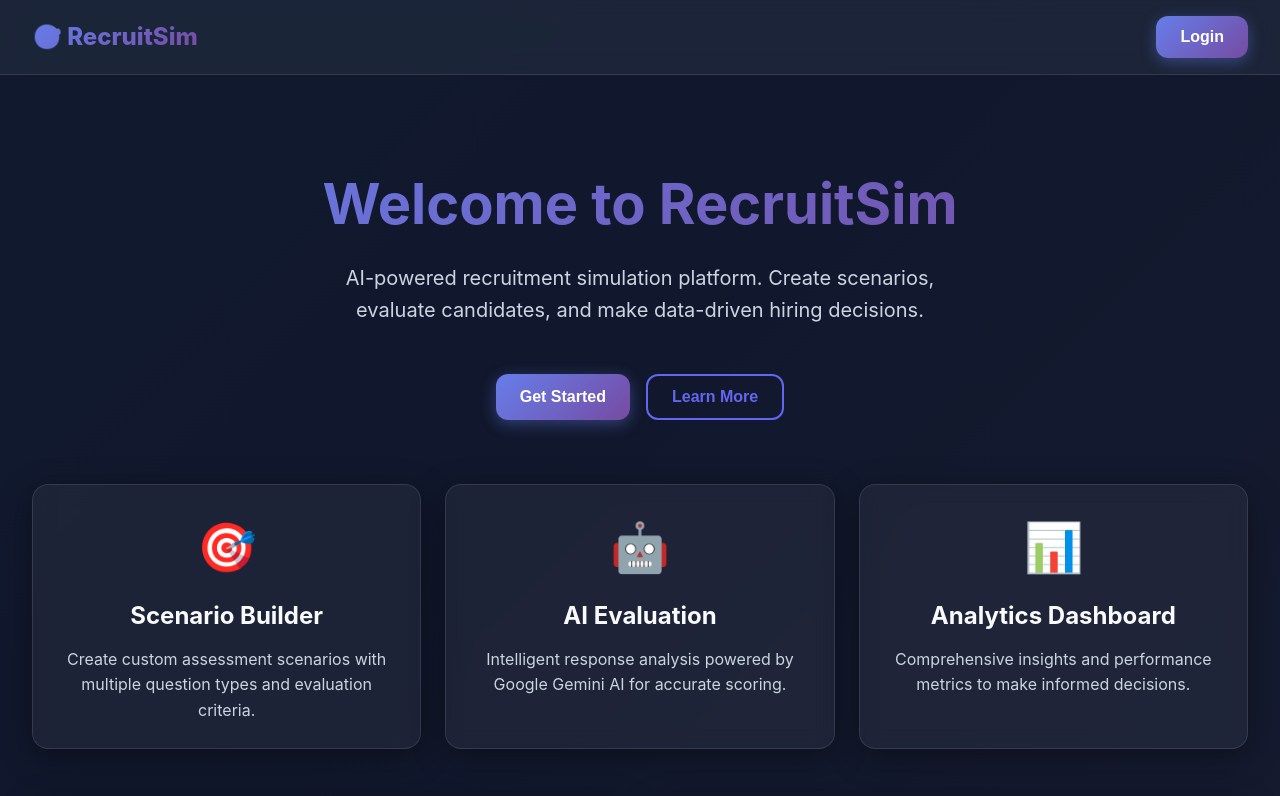
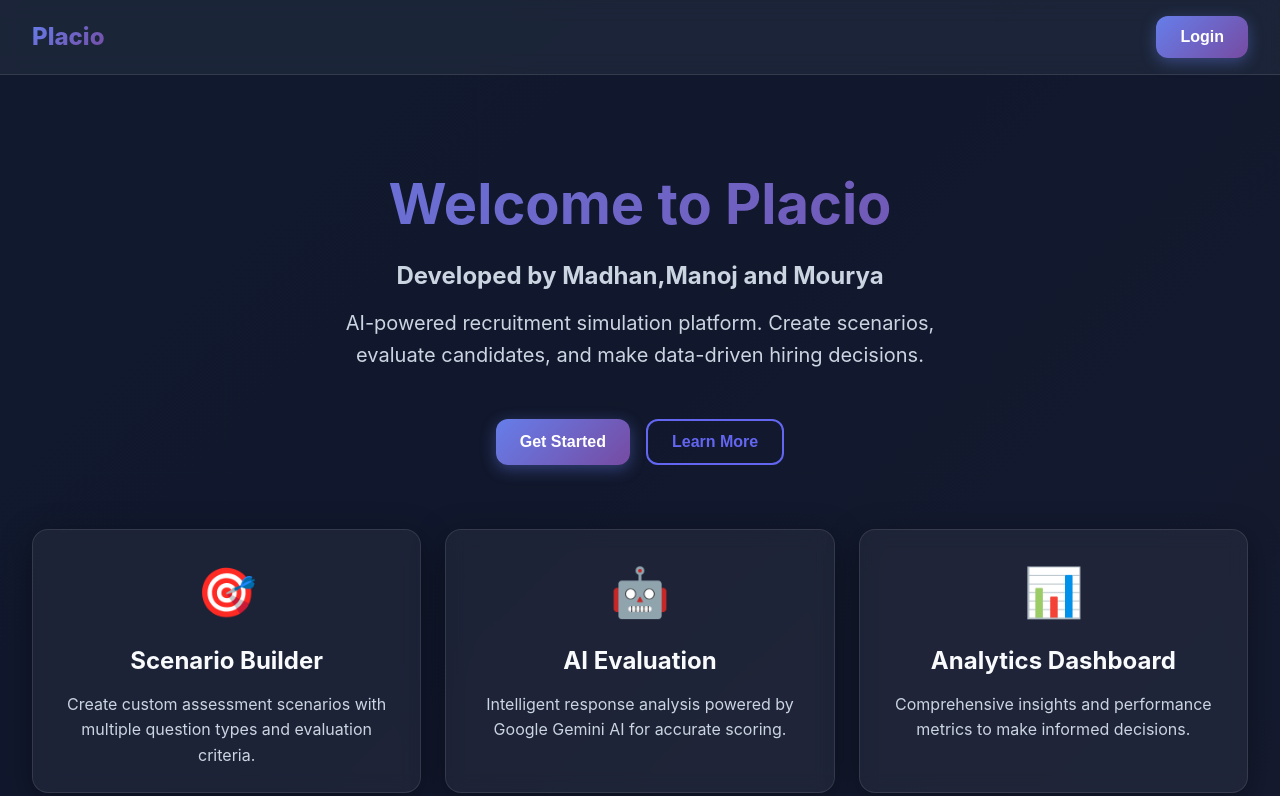
Before and after one commit to madhanmatthew/InnovateXHackfest2025, a website: page index.html in a window 1280 px wide. Shown: the top 796 px of the page. Drawn offline with Linux system fonts and the light colour scheme.

Commit message:
Feat : changed website name

```diff
--- a/index.html
+++ b/index.html
@@ -1,16 +1,18 @@
 <!DOCTYPE html>
 <html lang="en">
+
 <head>
   <meta charset="UTF-8">
   <meta name="viewport" content="width=device-width, initial-scale=1.0">
   <title>Recruitment Simulation System</title>
   <link rel="stylesheet" href="styles.css">
 </head>
+
 <body>
   <!-- Navigation -->
   <nav class="navbar">
     <div class="navbar-content">
-      <div class="logo">🎯 RecruitSim</div>
+      <div class="logo">Placio</div>
       <ul class="nav-links" id="navLinks">
         <!-- Dynamic based on role -->
       </ul>
@@ -60,7 +62,8 @@
 
       <p style="text-align: center; margin-top: 1rem; color: var(--text-secondary);">
         <span id="authSwitchText">Don't have an account?</span>
-        <a href="#" id="authSwitchLink" style="color: var(--primary-1); text-decoration: none; font-weight: 600;">Sign Up</a>
+        <a href="#" id="authSwitchLink" style="color: var(--primary-1); text-decoration: none; font-weight: 600;">Sign
+          Up</a>
       </p>
     </div>
   </div>
@@ -76,4 +79,5 @@
   <script src="js/recruiter.js"></script>
   <script src="js/applicant.js"></script>
 </body>
+
 </html>
--- a/js/app.js
+++ b/js/app.js
@@ -162,8 +162,11 @@ class App {
     this.mainContent.innerHTML = `
       <div style="text-align: center; padding: 4rem 0;">
         <h1 style="font-size: 3.5rem; background: var(--gradient-primary); -webkit-background-clip: text; -webkit-text-fill-color: transparent; background-clip: text; margin-bottom: 1.5rem;">
-          Welcome to RecruitSim
+          Welcome to Placio
         </h1>
+        <h2 style="font-size: 1.5rem; color: var(--text-secondary); margin-bottom: 1rem;">
+          Developed by Madhan,Manoj and Mourya
+        </h2>
         <p style="font-size: 1.25rem; color: var(--text-secondary); max-width: 600px; margin: 0 auto 3rem;">
           AI-powered recruitment simulation platform. Create scenarios, evaluate candidates, and make data-driven hiring decisions.
         </p>
```
Lines whose indentation alone changed are shown as unchanged.
